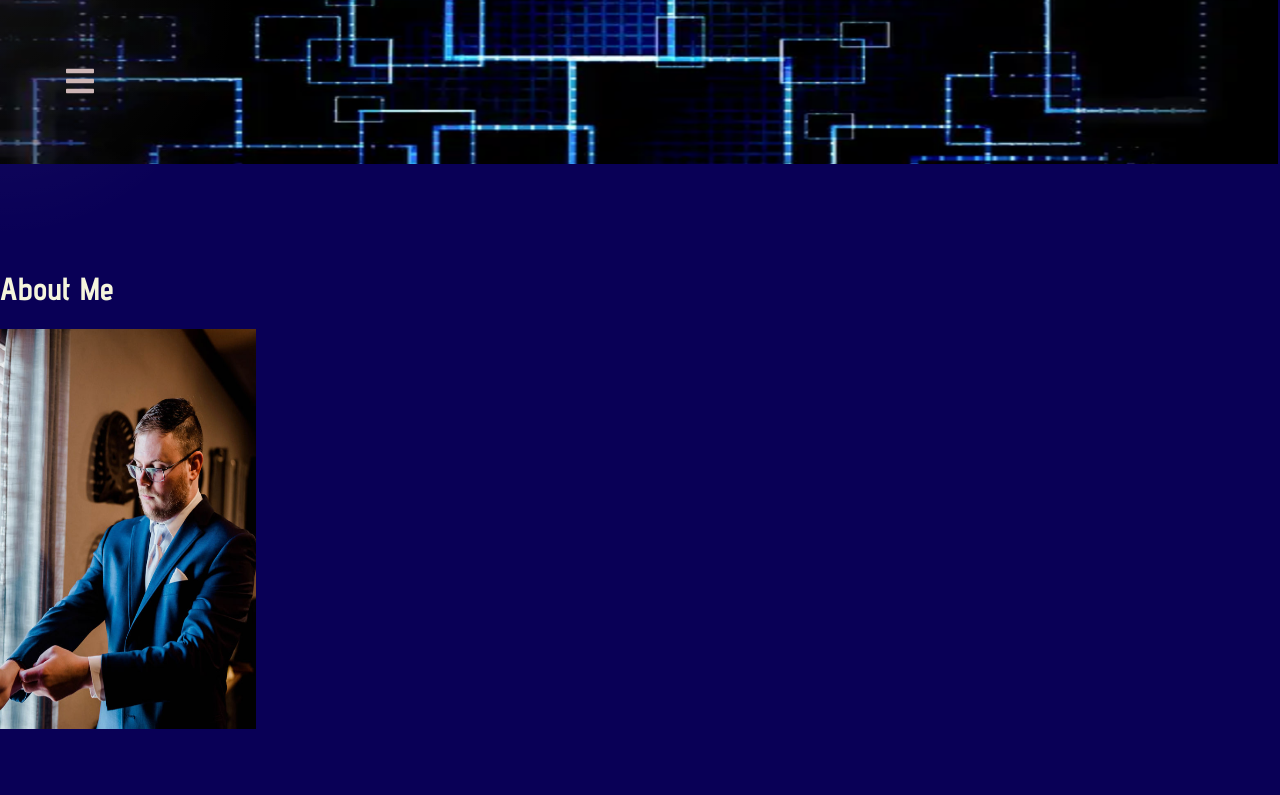
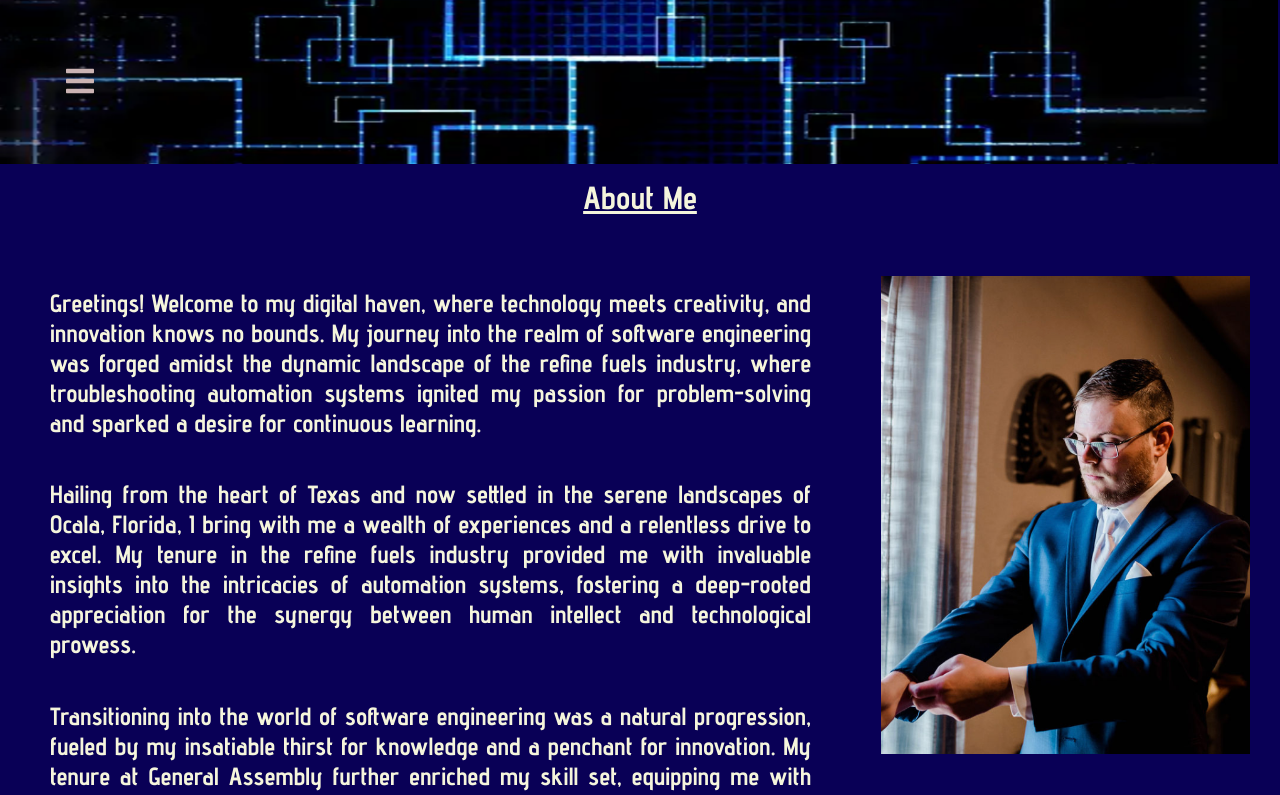
Before and after one commit to larsonscott89/Scott-Larson-Software-Engineer, a React (Vite) app in the folder Personal-Website/: page /aboutme in a window 1280 px wide. Shown: the top 795 px of the page. Built offline with nearby package versions, Linux system fonts and the light colour scheme.

Commit message:
About me section

```diff
--- a/Personal-Website/src/App.css
+++ b/Personal-Website/src/App.css
@@ -58,9 +58,10 @@ body {
       .home-container {
         display: flex;
         flex-direction: column;
-        justify-content: center;
         text-align: center;
         align-items: center;
+        height: 100vh;
+        margin-top: 90px;
       }
 
       .full-name {
@@ -71,13 +72,45 @@ body {
 
       .brand-statement {
         display: flex;
+        width: 85vw;
         font-size: 24px;
         margin-top: -10px;
       }
 
       .home-photo {
-        display: flex;
+        position: absolute;
         width: 60vw;
         height: 50vh;
-        margin-bottom: 50px;
+        margin-top: 250px;
       }
+
+/* About Me */
+      .title-label {
+        text-align: center;
+        margin-top: 10px;
+        text-decoration: underline;
+      }
+
+      .aboutme-container {
+        display: flex;
+        justify-content: space-between;
+        align-items: flex-start;
+        margin-top: 30px;
+        margin-left: 50px;
+        font-size: 30px;
+      }
+
+      .about-me-main {
+        flex: 0 0 60%;
+        margin-right: 20px;
+        text-align: justify;
+      }
+
+      .headshot {
+        width: 200px;
+        height: auto;
+        flex: 0 0 30%;
+        margin-top: 30px;
+        margin-right: 30px;
+        padding-left: 50px;
+      }
--- a/Personal-Website/src/components/AboutMe.jsx
+++ b/Personal-Website/src/components/AboutMe.jsx
@@ -3,8 +3,23 @@ import Headshot from '../assets/Personal Website.png'
 export default function AboutMe () {
   return (
     <div>
-      <h1>About Me</h1>
-      <img className='headshot' src={Headshot} alt='Headshot'/>
+      <h1 className='title-label'>About Me</h1>
+      <div className='aboutme-container'>
+        <div>
+          <h5 className='about-me-main'>Greetings! Welcome to my digital haven, where technology meets creativity, and innovation knows no bounds. My journey into the realm of software engineering was forged amidst the dynamic landscape of the refine fuels industry, where troubleshooting automation systems ignited my passion for problem-solving and sparked a desire for continuous learning.</h5>
+
+          <h5 className='about-me-main'>Hailing from the heart of Texas and now settled in the serene landscapes of Ocala, Florida, I bring with me a wealth of experiences and a relentless drive to excel. My tenure in the refine fuels industry provided me with invaluable insights into the intricacies of automation systems, fostering a deep-rooted appreciation for the synergy between human intellect and technological prowess.</h5>
+
+          <h5 className='about-me-main'>Transitioning into the world of software engineering was a natural progression, fueled by my insatiable thirst for knowledge and a penchant for innovation. My tenure at General Assembly further enriched my skill set, equipping me with proficiency in a myriad of technologies including React, HTML, CSS, Python, Django, MongoDB, Express, Node.js, and JavaScript.</h5>
+
+          <h5 className='about-me-main'>But my journey doesn't stop there. Beyond the realm of traditional software development, I harbor a fervent passion for game development—a realm where creativity knows no bounds and imagination takes flight. While I understand the importance of gaining experience in this competitive field, my enthusiasm remains undeterred, driving me to pursue every opportunity to hone my craft and make strides towards realizing my aspirations.</h5>
+
+          <h5 className='about-me-main'>In every endeavor I undertake, whether it's crafting intuitive user interfaces or delving into the depths of algorithmic complexities, my commitment to excellence remains unwavering. I thrive on challenges, viewing each obstacle as an opportunity for growth and refinement. My ultimate goal is to leverage my skills and expertise to create transformative experiences that resonate with users and leave a lasting impact on the world.</h5>
+
+          <h5 className='about-me-main'>Join me on this exhilarating journey as we push the boundaries of what's possible, embrace innovation, and pave the way for a future where technology serves as a catalyst for positive change. Together, let's embark on a voyage of discovery, collaboration, and boundless potential.</h5>
+        </div>
+        <img className='headshot' src={Headshot} alt='Headshot'/>
+      </div>
     </div>
   )
 }
--- a/Personal-Website/src/components/Main.jsx
+++ b/Personal-Website/src/components/Main.jsx
@@ -6,64 +6,21 @@ import Projects from './Projects'
 import ContactMe from './ContactMe'
 import Footer from './Footer'
 import Home from './Home'
+import SpotlightEffectWrapper from './SpotlightEffectWrapper'
 
 export default function Main() {
-  const divRef = useRef(null);
-  const [isFocused, setIsFocused] = useState(false);
-  const [position, setPosition] = useState({ x: 0, y: 0 });
-  const [opacity, setOpacity] = useState(0);
-
-  const handleMouseMove = (e) => {
-    if (!divRef.current || isFocused) return;
-
-    const div = divRef.current;
-    const rect = div.getBoundingClientRect();
-
-    setPosition({ x: e.clientX - rect.left, y: e.clientY - rect.top });
-  };
-
-  const handleFocus = () => {
-    setIsFocused(true);
-    setOpacity(1);
-  };
-
-  const handleBlur = () => {
-    setIsFocused(false);
-    setOpacity(0);
-  };
-
-  const handleMouseEnter = () => {
-    setOpacity(1);
-  };
-
-  const handleMouseLeave = () => {
-    setOpacity(0);
-  }
 
   return (
-    <div
-      ref={divRef}
-      onMouseMove={handleMouseMove}
-      onFocus={handleFocus}
-      onBlur={handleBlur}
-      onMouseEnter={handleMouseEnter}
-      onMouseLeave={handleMouseLeave}
-      className='card-spotlight-effect'
-      >
-    <div
-        className="spotlight"
-        style={{
-          opacity,
-          background: `radial-gradient(600px circle at ${position.x}px ${position.y}px, rgba(255,255,255,.06), transparent 40%)`,
-        }}
-      />
+    <div>
       <Header />
+      <SpotlightEffectWrapper>
         <Routes>
           <Route path='/' element={<Home />}/>
           <Route path='/aboutme' element={<AboutMe/>}/>
           <Route path='/projects' element={<Projects/>}/>
           <Route path='/contactme' element={<ContactMe/>}/>
         </Routes>
+      </SpotlightEffectWrapper>
       <Footer />
     </div>
   )
--- a/Personal-Website/src/components/Nav.jsx
+++ b/Personal-Website/src/components/Nav.jsx
@@ -1,4 +1,4 @@
-import React, { useState } from 'react'
+import React, { useState, useEffect } from 'react'
 import { Link } from 'react-router-dom'
 import * as FaIcons from 'react-icons/fa'
 import * as AiIcons from 'react-icons/ai'
@@ -9,15 +9,36 @@ export default function Nav() {
 
   const showSidebar = () => setSidebar(!sidebar)
 
+  useEffect(() => {
+    const closeSidebar = () => {
+      setSidebar(false)
+    }
+
+    if (sidebar) {
+      document.addEventListener('click', closeSidebar)
+    } else {
+      document.removeEventListener('click', closeSidebar)
+    }
+
+    return () => {
+      document.removeEventListener('click', closeSidebar)
+    }
+  }, [sidebar])
+
+  const handleMenuBarsClick = (e) => {
+    e.stopPropagation() // Prevent click event propagation
+    showSidebar()
+  }
+
   return (
     <div className='navbar'>
-      <Link to='#' className='menu-bars'>
-        <FaIcons.FaBars onClick={showSidebar} />
+      <Link to='#' className='menu-bars' onClick={handleMenuBarsClick}>
+        <FaIcons.FaBars />
       </Link>
       <nav className={sidebar ? 'nav-menu active' : 'nav-menu'}>
-        <ul className='nav-menu-items' onClick={showSidebar}>
+        <ul className='nav-menu-items'>
           <li className='navbar-toggle'>
-            <Link to='#' className='close-button'>
+            <Link to='#' className='close-button' onClick={() => setSidebar(false)}>
               <AiIcons.AiOutlineClose />
             </Link>
             <Link to='/' className='nav-text'>
--- /dev/null
+++ b/Personal-Website/src/components/SpotlightEffectWrapper.jsx
@@ -0,0 +1,59 @@
+import React, { useRef, useState } from 'react'
+
+export default function SpotlightEffectWrapper({ children }) {
+  const divRef = useRef(null)
+  const [isFocused, setIsFocused] = useState(false)
+  const [position, setPosition] = useState({ x: 0, y: 0 })
+  const [opacity, setOpacity] = useState(0)
+
+  const handleMouseMove = (e) => {
+    if (!divRef.current || isFocused) return
+
+    const div = divRef.current
+    const rect = div.getBoundingClientRect()
+
+    setPosition({ x: e.clientX - rect.left, y: e.clientY - rect.top })
+  }
+
+  const handleFocus = () => {
+    setIsFocused(true)
+    setOpacity(1)
+  }
+
+  const handleBlur = () => {
+    setIsFocused(false)
+    setOpacity(0)
+  }
+
+  const handleMouseEnter = () => {
+    setOpacity(1)
+  }
+
+  const handleMouseLeave = () => {
+    setOpacity(0)
+  }
+
+  return (
+    <div
+      ref={divRef}
+      onMouseMove={handleMouseMove}
+      onFocus={handleFocus}
+      onBlur={handleBlur}
+      onMouseEnter={handleMouseEnter}
+      onMouseLeave={handleMouseLeave}
+      className='card-spotlight-effect'
+      style={{ position: 'relative' }} // Ensure position is relative
+    >
+      <div
+        className="spotlight"
+        style={{
+          opacity,
+          background: `radial-gradient(600px circle at ${position.x}px ${position.y}px, rgba(255,255,255,.06), transparent 40%)`,
+          position: 'absolute', // Position the spotlight
+          inset: 0 // Fill the entire container
+        }}
+      />
+      {children}
+    </div>
+  )
+}
--- a/Personal-Website/src/styles/Nav.css
+++ b/Personal-Website/src/styles/Nav.css
@@ -6,15 +6,14 @@
 }
 
 .navbar {
-
-  height: 80px;
+  height: 0vh;
   display: flex;
   justify-content: start;
   align-items: center;
 }
 
 .menu-bars {
-  margin-top: -15.5rem;
+  margin-top: -10.5rem;
   margin-left: 4rem;
   font-size: 2rem;
   background: none;
@@ -44,6 +43,7 @@
 .nav-menu.active {
   left: 0;
   transition: 350ms;
+  z-index: 999;
 }
 
 .nav-text {
```
Lines whose indentation alone changed are shown as unchanged.
